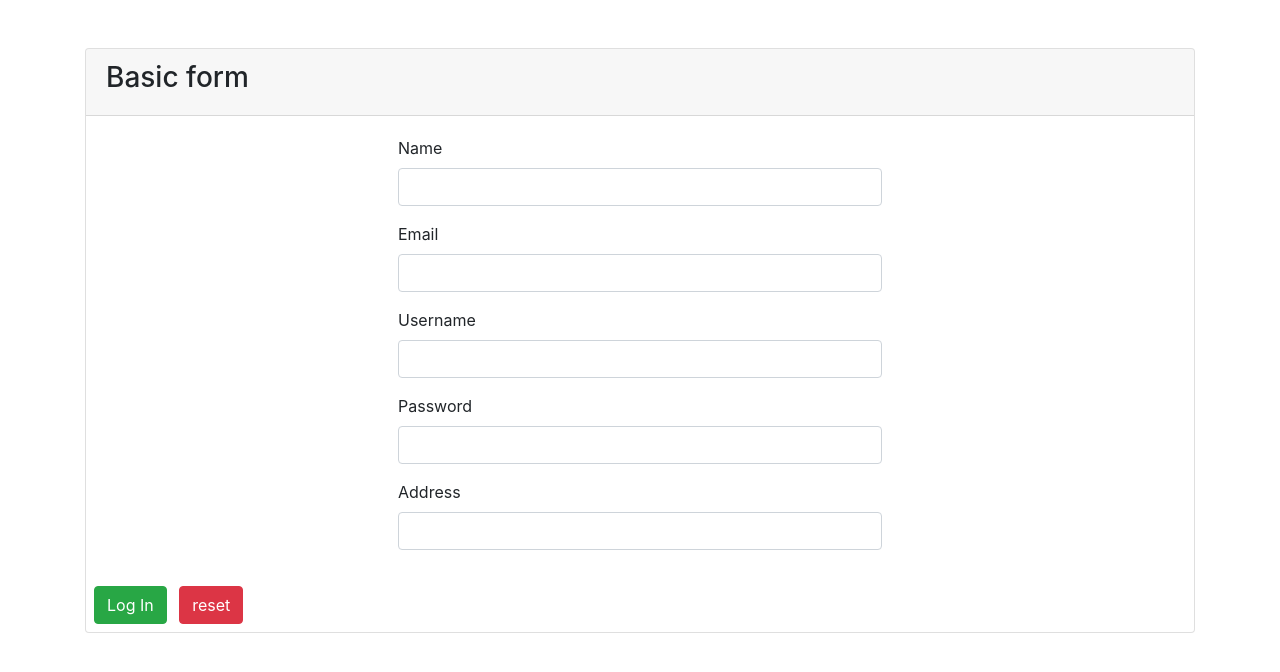
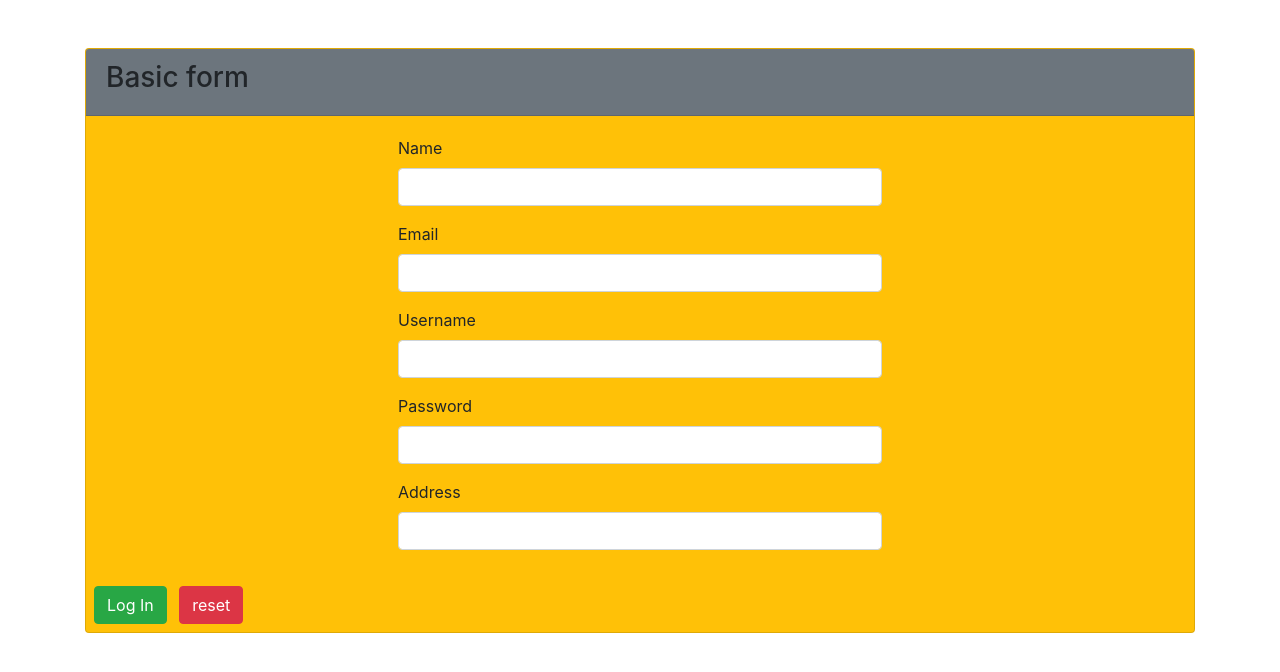
Before and after one commit to RevatureGentry/1806-DBA, a plain HTML site: page form.html in a window 1280 px wide. Drawn offline with nearby package versions, Linux system fonts and the light colour scheme; a web font is replaced by a local one.

Commit message:
added features

```diff
--- a/form.html
+++ b/form.html
@@ -9,8 +9,8 @@
     <body>
       <div class="container">
             <form class="mt-5">
-                    <div class="card">
-                        <div class="card-header">
+                    <div class="card bg-warning">
+                        <div class="card-header bg-secondary">
                             <h3>Basic form</h3>
                         </div>
                     <div class="col-md-6 offset-md-3">
```
